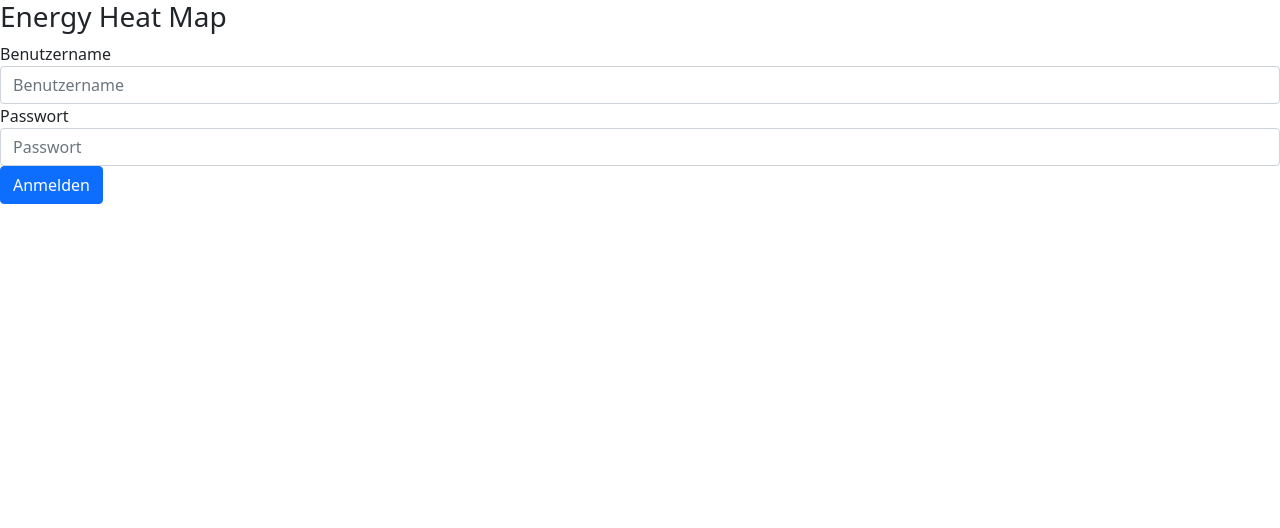
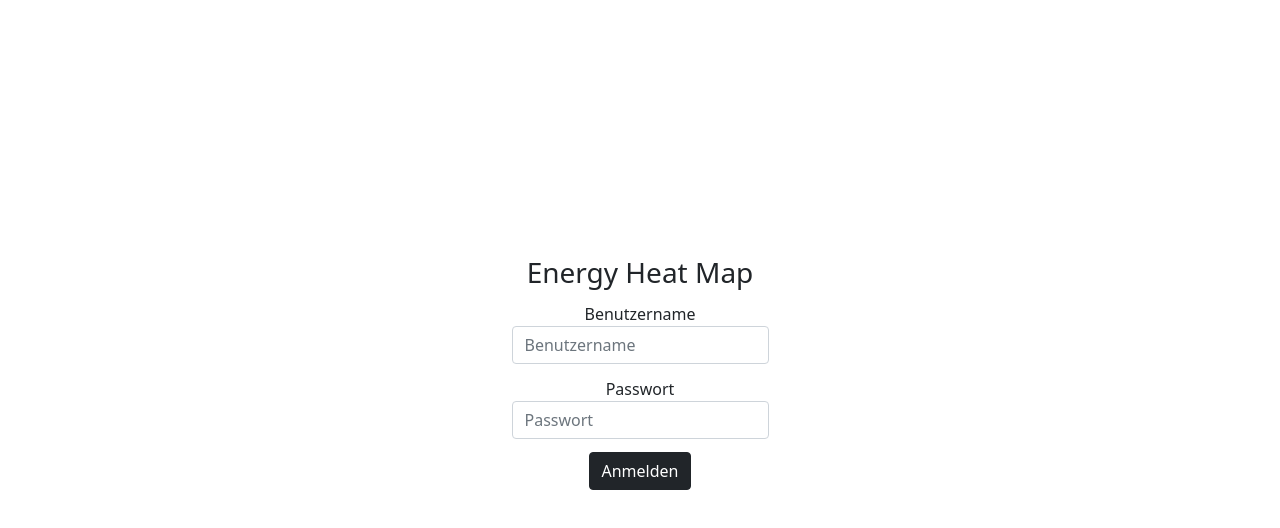
Before and after one commit to StefNehl/EnergyHeatMap, a React (Create React App) app in the folder energyheatmap.webclient/: page /charts in a window 1280 px wide. Shown: the top 528 px of the page. Built offline with nearby package versions, Linux system fonts and the light colour scheme.

Commit message:
Designed LogInpage

```diff
--- a/energyheatmap.webclient/src/pages/LogInPage.tsx
+++ b/energyheatmap.webclient/src/pages/LogInPage.tsx
@@ -1,5 +1,7 @@
 import React, { useState } from "react";
 import { Button } from "react-bootstrap";
+
+import "./LoginPage.css"
 
 interface Props {
   isBusy: boolean;
@@ -32,7 +34,8 @@ const LogInPage: React.FC<Props> = ({ logIn }) => {
 
   // render
   return (
-      <form onSubmit={logInClicked}>
+    <div className="formDiv">
+      <form onSubmit={logInClicked} className="logInForm">
         <h3>Energy Heat Map</h3>
 
         <div className="form-group">
@@ -55,12 +58,14 @@ const LogInPage: React.FC<Props> = ({ logIn }) => {
             onChange={(e) => setPassword(e.target.value)}
           />
         </div>
-        <div className={"auth-ButtonDiv"}>
-                <Button className={"auth-Button"} type="submit" disabled={isBusy}>
+        <div className="auth-ButtonDiv">
+          <Button className="auth-Button" type="submit" variant="dark" disabled={isBusy}>
             Anmelden
           </Button>
         </div>
       </form>
+    </div>
+
   );
 };
 
--- /dev/null
+++ b/energyheatmap.webclient/src/pages/LoginPage.css
@@ -0,0 +1,18 @@
+.logInForm{
+    align-content: center;
+    display: inline-block;
+    margin-left: auto;
+    margin-right: auto;
+    text-align: center;
+}
+
+.formDiv{
+    display: block;
+    text-align: center;
+    margin-top: 20%;
+}
+
+.form-group{
+    margin-top: 5%;
+    margin-bottom: 5%;
+}
```
Lines whose indentation alone changed are shown as unchanged.
